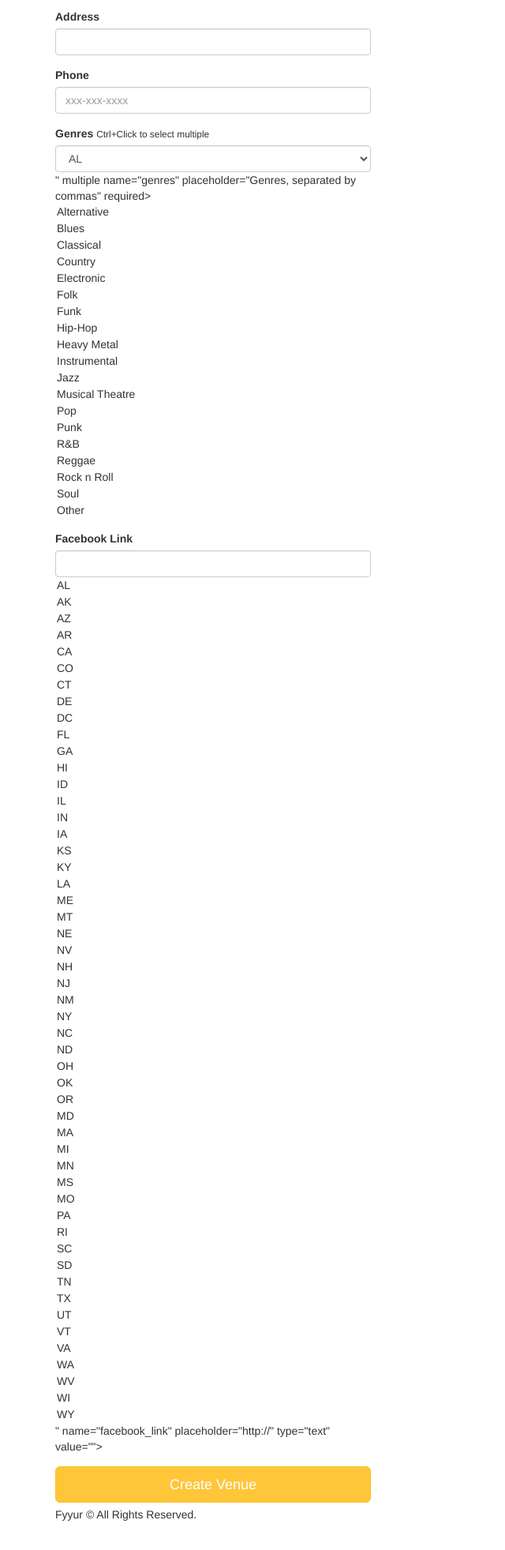
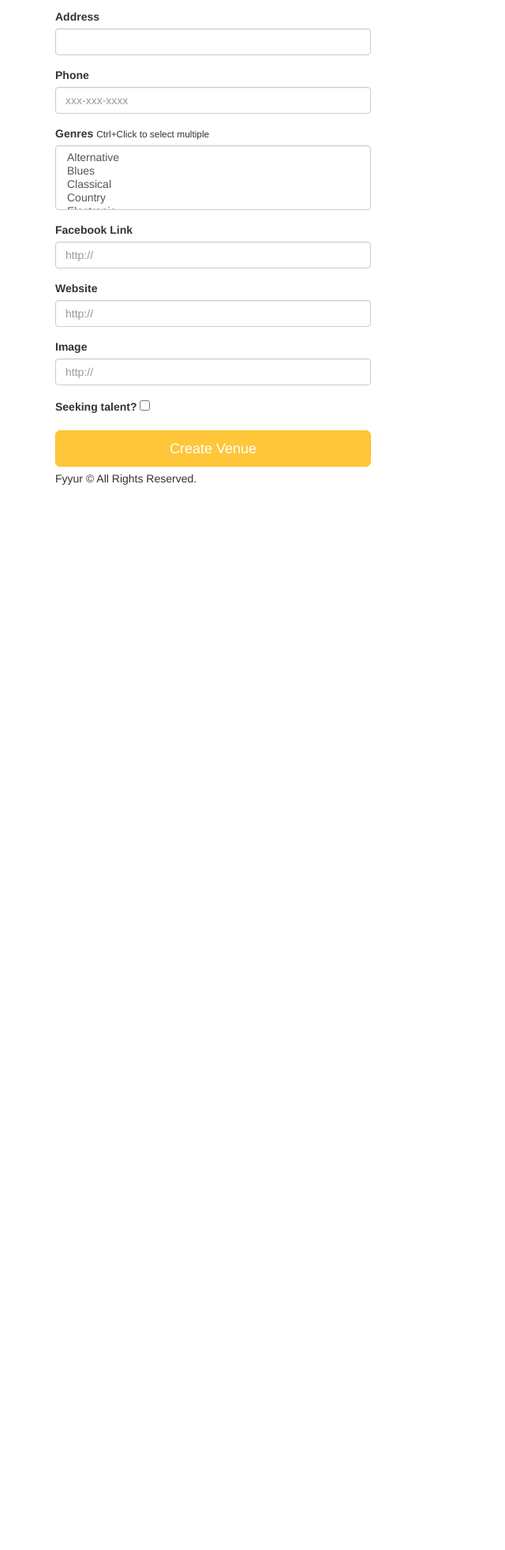
Before and after one commit to omaratta212/flask-music-app, a Flask app: page /venues/create in a window 1280 px wide. Shown: the part 273-2236 px from the top of the page at 79% size, without its empty margins (0-640 px from the left). After the commit the page ends 887 px from the top, so only its background shows below. Run offline with Flask 2, Linux system fonts and the light colour scheme; some libraries are stand-ins or nearby versions.

Commit message:
Remove gener model and store it as an array & Create venue

```diff
--- a/app.py
+++ b/app.py
@@ -28,27 +28,7 @@
 # Models.
 #----------------------------------------------------------------------------#
 
-
-#  Genre Relationships abstract
-#  1. Genre belongs to many Artists.
-#  2. Genre belongs to many Venues.
-#  ----------------------------------------------------------------
-artist_genres = db.Table('artist_genres',
-    db.Column('artist_id', db.Integer, db.ForeignKey('artists.id'), primary_key=True),
-    db.Column('genre_id', db.Integer, db.ForeignKey('genres.id'), primary_key=True)
-)
-venue_genres = db.Table('venue_genres',
-    db.Column('venue_id', db.Integer, db.ForeignKey('venues.id'), primary_key=True),
-    db.Column('genre_id', db.Integer, db.ForeignKey('genres.id'), primary_key=True)
-)
-class Genre(db.Model):
-  __tablename__ = 'genres'
-  id = db.Column(db.Integer, primary_key=True)
-  name = db.Column(db.String)
-
-
 #  Venue Relationships abstract
-#  1. Venue has many genres. Note: I don't know why a venue would have genres but this is the case in the dummy data.
 #  2. Venue has many shows
 #  ----------------------------------------------------------------
 class Venue(db.Model):
@@ -65,11 +45,10 @@
     website = db.Column(db.String(120))
     seeking_talent = db.Column(db.Boolean, nullable=False, default=False)
 
-    genres = db.relationship('Genre', secondary=venue_genres, backref=db.backref('venues', lazy=True))
+    genres = db.Column(db.ARRAY(db.String))
     shows = db.relationship('Show', backref='venue', lazy=True)
 
 #  Artist Relationships abstract
-#  1. Artist has many genres.
 #  2. Artist has many shows.
 #  ----------------------------------------------------------------
 class Artist(db.Model):
@@ -87,7 +66,7 @@
     seeking_venue = db.Column(db.Boolean, nullable=False, default=False)
     seeking_description = db.Column(db.String(120))
 
-    genres = db.relationship('Genre', secondary=artist_genres, backref=db.backref('artists', lazy=True))
+    genres = db.Column(db.ARRAY(db.String))
     shows = db.relationship('Show', backref='artist', lazy=True)
 
 #  Show Relationships abstract
@@ -114,6 +93,23 @@
   return babel.dates.format_datetime(date, format)
 
 app.jinja_env.filters['datetime'] = format_datetime
+
+
+#----------------------------------------------------------------------------#
+# Helpers.
+#----------------------------------------------------------------------------#
+
+def safe_commit():
+  status = False
+  try:
+    db.session.commit()
+    status = True
+  except:
+    db.session.rollback()
+  finally:
+    db.session.close()
+    return status
+
 
 #----------------------------------------------------------------------------#
 # Controllers.
@@ -263,14 +259,25 @@
 
 @app.route('/venues/create', methods=['POST'])
 def create_venue_submission():
-  # TODO: insert form data as a new Venue record in the db, instead
-  # TODO: modify data to be the data object returned from db insertion
+  new_venue = Venue(
+    name=request.form.get('name'),
+    city=request.form.get('city'),
+    state=request.form.get('state'),
+    address=request.form.get('address'),
+    phone=request.form.get('phone'),
+    genres=request.form.getlist('genres'),
+    image_link=request.form.get('image_link'),
+    facebook_link=request.form.get('facebook_link'),
+    website=request.form.get('facebook_link'),
+    seeking_talent=request.form.get('seeking_talent') == 'y',
+  )
 
-  # on successful db insert, flash success
-  flash('Venue ' + request.form['name'] + ' was successfully listed!')
-  # TODO: on unsuccessful db insert, flash an error instead.
-  # e.g., flash('An error occurred. Venue ' + data.name + ' could not be listed.')
-  # see: http://flask.pocoo.org/docs/1.0/patterns/flashing/
+  db.session.add(new_venue)
+  if safe_commit():
+      flash('Venue ' + request.form['name'] + ' was successfully listed!')
+  else:
+      flash('An error occurred. Venue ' + request.form['name'] + ' could not be listed.')
+
   return render_template('pages/home.html')
 
 @app.route('/venues/<venue_id>', methods=['DELETE'])
--- a/forms.py
+++ b/forms.py
@@ -1,7 +1,8 @@
 from datetime import datetime
 from flask_wtf import Form
-from wtforms import StringField, SelectField, SelectMultipleField, DateTimeField
+from wtforms import StringField, SelectField, SelectMultipleField, DateTimeField, BooleanField
 from wtforms.validators import DataRequired, AnyOf, URL
+
 
 class ShowForm(Form):
     artist_id = StringField(
@@ -13,8 +14,9 @@
     start_time = DateTimeField(
         'start_time',
         validators=[DataRequired()],
-        default= datetime.today()
+        default=datetime.today()
     )
+
 
 class VenueForm(Form):
     name = StringField(
@@ -116,6 +118,13 @@
     facebook_link = StringField(
         'facebook_link', validators=[URL()]
     )
+    website = StringField(
+        'website', validators=[URL()]
+    )
+    seeking_talent = BooleanField(
+        'seeking_talent'
+    )
+
 
 class ArtistForm(Form):
     name = StringField(
--- a/templates/forms/new_venue.html
+++ b/templates/forms/new_venue.html
@@ -3,7 +3,8 @@
 {% block content %}
     <div class="form-wrapper">
         <form method="post" class="form">
-      <h3 class="form-heading">List a new venue <a href="{{ url_for('index') }}" title="Back to homepage"><i class="fa fa-home pull-right"></i></a></h3>
+            <h3 class="form-heading">List a new venue <a href="{{ url_for('index') }}" title="Back to homepage"><i
+                    class="fa fa-home pull-right"></i></a></h3>
             <div class="form-group">
                 <label for="name">Name</label>
                 {{ form.name(class_ = 'form-control', autofocus = true) }}
@@ -30,11 +31,23 @@
             <div class="form-group">
                 <label for="genres">Genres</label>
                 <small>Ctrl+Click to select multiple</small>
-        {{ form.genres(class_ = 'form-control', placeholder='Genres, separated by commas', id=form.state, autofocus = true) }}
+                {{ form.genres(class_ = 'form-control', placeholder='Genres, separated by commas', autofocus = true) }}
             </div>
             <div class="form-group">
                 <label for="genres">Facebook Link</label>
-          {{ form.facebook_link(class_ = 'form-control', placeholder='http://', id=form.state, autofocus = true) }}
+                 {{ form.facebook_link(class_ = 'form-control', placeholder='http://', autofocus = true) }}
+            </div>
+            <div class="form-group">
+                <label for="genres">Website</label>
+                 {{ form.website(class_ = 'form-control', placeholder='http://', autofocus = true) }}
+            </div>
+            <div class="form-group">
+                <label for="genres">Image</label>
+                 {{ form.image_link(class_ = 'form-control', placeholder='http://', autofocus = true) }}
+            </div>
+            <div class="form-group">
+                <label for="genres">Seeking talent?</label>
+                 {{ form.seeking_talent(autofocus = true) }}
             </div>
             <input type="submit" value="Create Venue" class="btn btn-primary btn-lg btn-block">
         </form>
```
Also changed, not shown: migrations/versions/745517dc1436_.py (renamed from migrations/versions/4214af181aea_.py, +5 -25 lines), README.md. Lines whose indentation alone changed are shown as unchanged.
